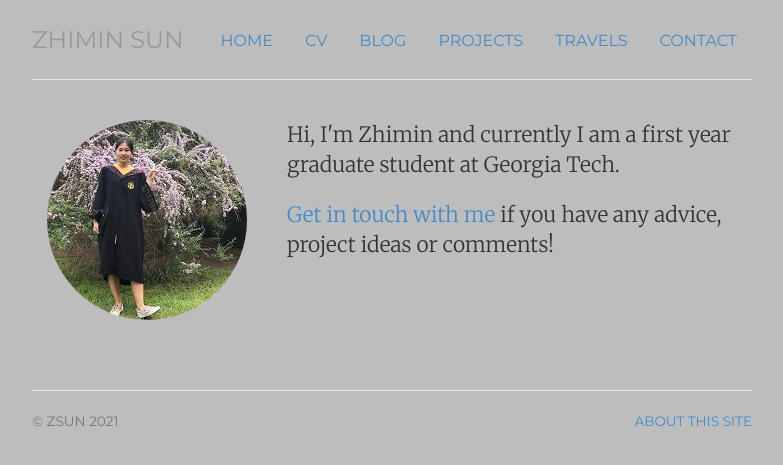
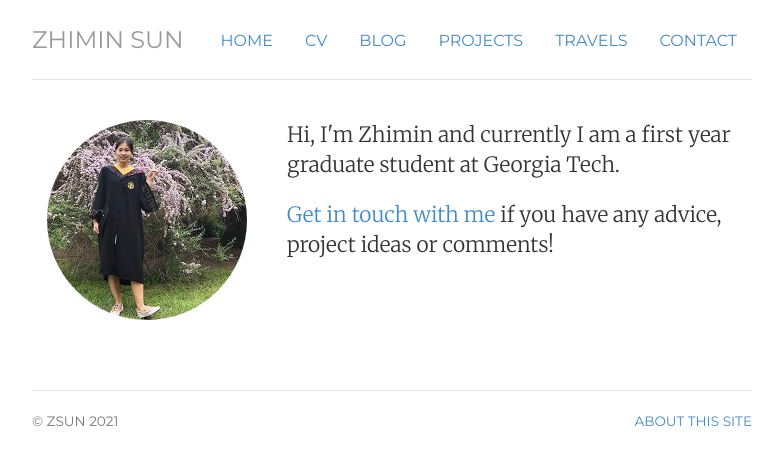
Before and after one commit to Zoe353/Zoe353.github.io, a Jekyll site: the page built from index.html, in a window 1280 px wide. Shown: the top 465 px of the page, without its empty margins (248-1031 px from the left). Built offline with Jekyll 4.4.1, drawn with Linux system fonts in a browser that asks for light colours.

```diff
--- a/_includes/head.html
+++ b/_includes/head.html
@@ -12,7 +12,7 @@
 	<link href="/css/jumbotron-narrow.css" rel="stylesheet">
 	<link href="/css/style.css" rel="stylesheet">
 	<style>
-      body { background-color: #BDBDBD; }
+      body { background-color: #FFFFFF; }
     </style>
 	<!-- 	set up MathJax on Jekyll and GitHub -->
 	<script type="text/x-mathjax-config">
```
